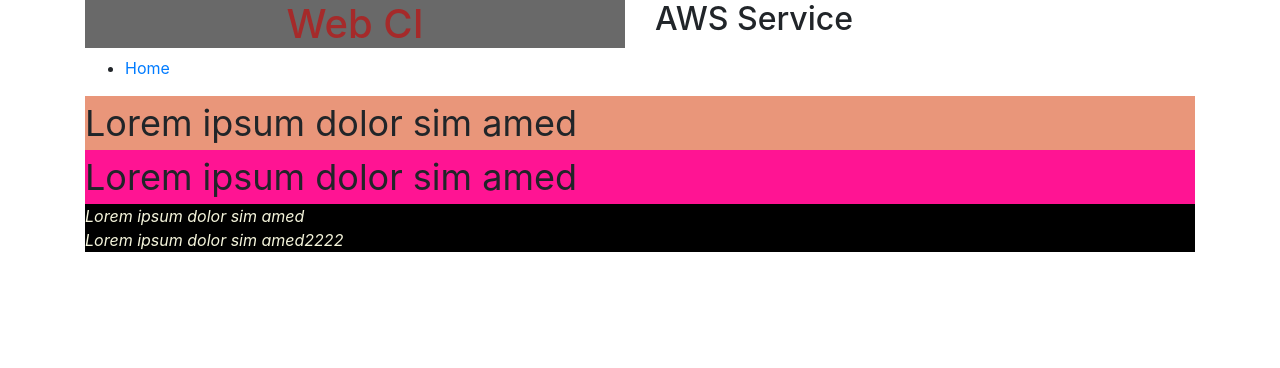
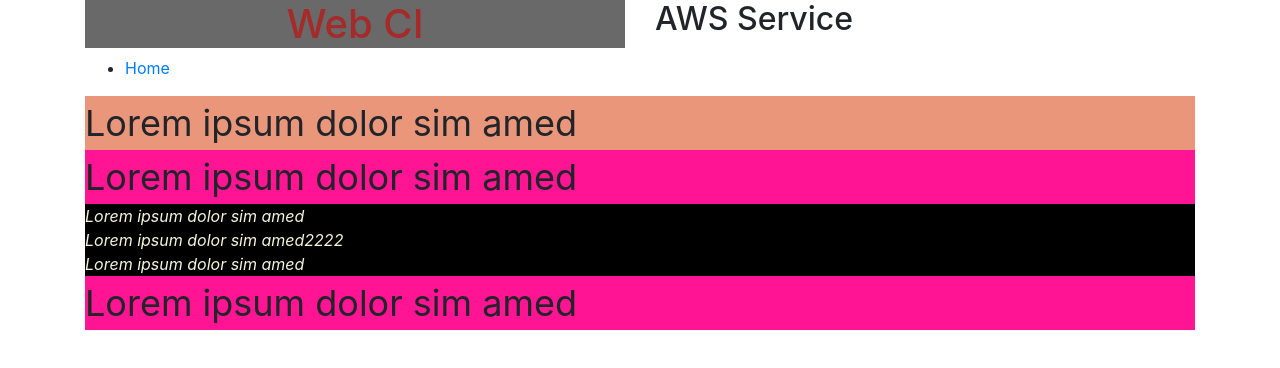
Before and after one commit to alianinhoaws/WebCI2, a plain HTML site: page index.html in a window 1280 px wide. Drawn offline with Linux system fonts and the light colour scheme.

Commit message:
Added some code

```diff
--- a/index.html
+++ b/index.html
@@ -43,6 +43,16 @@
                 <div class="text3">Lorem ipsum dolor sim amed2222</div>
             </div>
         </div>
+         <div class="row">
+            <div class="col">
+                <div class="text3">Lorem ipsum dolor sim amed</div>
+            </div>
+        </div>
+        <div class="row">
+            <div class="col">
+                <div class="text1">Lorem ipsum dolor sim amed</div>
+            </div>
+        </div>
     </div>
 
 </body>
```
